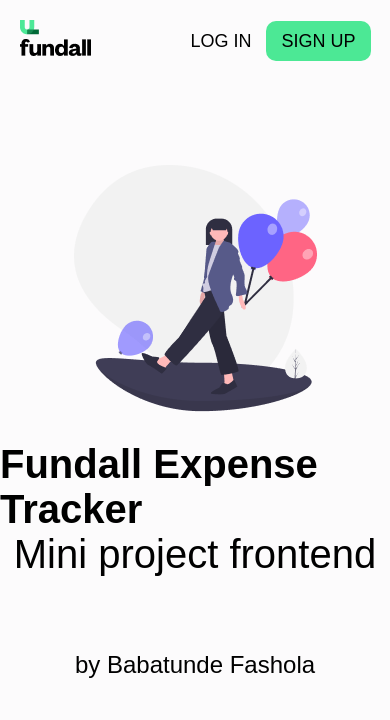
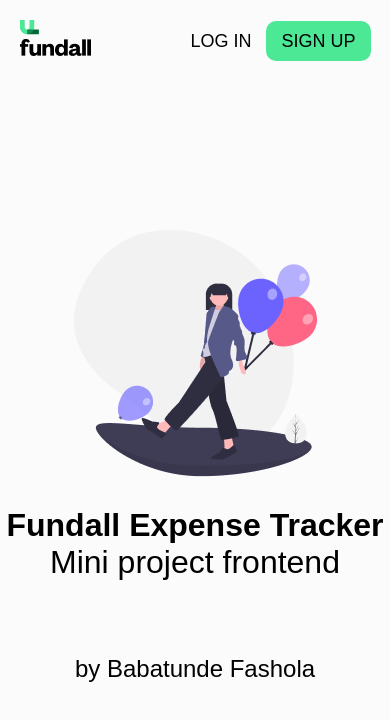
Before and after one commit to atevadd/fundall-expense-tracker, a Vue app: page / in a window 390 px wide. Shown: the top 720 px of the page. Built offline with nearby package versions, Linux system fonts and the light colour scheme; a web font is replaced by a local one.

Commit message:
style: app is responsive

```diff
--- a/src/views/Dashboard.vue
+++ b/src/views/Dashboard.vue
@@ -249,12 +249,21 @@
   display: flex;
   align-items: flex-start;
   justify-content: space-between;
-  // border: 1px solid red;
+
+  @include mobile {
+    flex-direction: column;
+  }
 
   .dashboard-info {
     width: 40%;
     // border: 1px solid red;
     padding: 30px;
+
+    @include mobile {
+      width: 100%;
+      margin-bottom: 60px;
+      padding: 10px;
+    }
 
     .user-info {
       width: 100%;
@@ -392,6 +401,11 @@
     border-radius: 6px;
     transform: translateY(-30px);
 
+    @include mobile {
+      width: 100%;
+      padding: 30px 10px;
+    }
+
     .header {
       position: relative;
       background: #ffffff;
@@ -428,6 +442,10 @@
       padding: 0 20px;
       margin: 25px 0 0;
 
+      @include mobile {
+        padding: 0 10px;
+      }
+
       label {
         display: inline-block;
         color: #000000;
@@ -443,6 +461,10 @@
         display: block;
         outline: none;
         padding: 0 15px;
+
+        @include mobile {
+          width: 100%;
+        }
 
         &:focus {
           border-color: $brand-color;
--- a/src/views/Home.vue
+++ b/src/views/Home.vue
@@ -27,21 +27,35 @@
 
   img {
     margin-bottom: 30px;
+    @include mobile {
+      margin-top: 70px;
+    }
   }
   h1 {
     font-size: 2.5rem;
     font-weight: 900;
     font-family: "Circular Std", sans-serif;
+    @include mobile {
+      font-size: 2rem;
+      text-align: center;
+    }
   }
   p {
     font-size: 2.5rem;
     font-weight: 400;
     font-family: "Circular Std", sans-serif;
+    @include mobile {
+      font-size: 2rem;
+      text-align: center;
+    }
   }
   small {
     margin-top: 74px;
     font-family: "Circular Std", sans-serif;
     font-size: 1.5rem;
+    @include mobile {
+      flex-direction: column;
+    }
   }
 }
 </style>
--- a/src/views/Login.vue
+++ b/src/views/Login.vue
@@ -159,11 +159,19 @@
   align-items: flex-start;
   justify-content: space-around;
 
+  @include mobile {
+    flex-direction: column;
+  }
+
   .hero-text {
     // border: 1px solid red;
     width: 35%;
     align-self: flex-start;
     transform: translateY(100px);
+
+    @include mobile {
+      display: none;
+    }
 
     img {
       display: block;
@@ -189,12 +197,20 @@
   .hero-form {
     width: 50%;
 
+    @include mobile {
+      width: 100%;
+    }
+
     form {
       background: #fff;
       box-shadow: 0px 0px 10px rgba(0, 0, 0, 0.082937);
       border-radius: 6px;
       display: block;
       padding: 40px 70px;
+
+      @include mobile {
+        padding: 40px 20px;
+      }
 
       header {
         margin-bottom: 60px;
--- a/src/views/Signup.vue
+++ b/src/views/Signup.vue
@@ -6,6 +6,7 @@
       <p>Your first step toward a better financial lifestyle starts here.</p>
     </div>
     <div class="hero-form">
+      <!-- The Signup form -->
       <form @submit.prevent="registerUser">
         <div class="page-error" v-show="signupError">{{ signupError }}</div>
         <div class="group">
@@ -119,7 +120,9 @@
     removeGreen(e) {
       e.target.previousElementSibling.classList.remove("green");
     },
+    // Signup user
     registerUser() {
+      // Show the app loader
       this.$emit("show-loader", true);
 
       if (
@@ -179,11 +182,19 @@
   align-items: flex-start;
   justify-content: space-around;
 
+  @include mobile {
+    flex-direction: column;
+  }
+
   .hero-text {
     // border: 1px solid red;
     width: 35%;
     align-self: flex-start;
     transform: translateY(50px);
+    @include mobile {
+      width: 100%;
+      display: none;
+    }
 
     img {
       display: block;
@@ -210,12 +221,20 @@
     position: relative;
     width: 50%;
 
+    @include mobile {
+      width: 100%;
+    }
+
     form {
       background: #fff;
       box-shadow: 0px 0px 10px rgba(0, 0, 0, 0.082937);
       border-radius: 6px;
       display: block;
       padding: 40px 70px;
+
+      @include mobile {
+        padding: 40px 20px;
+      }
     }
 
     .group {
```
